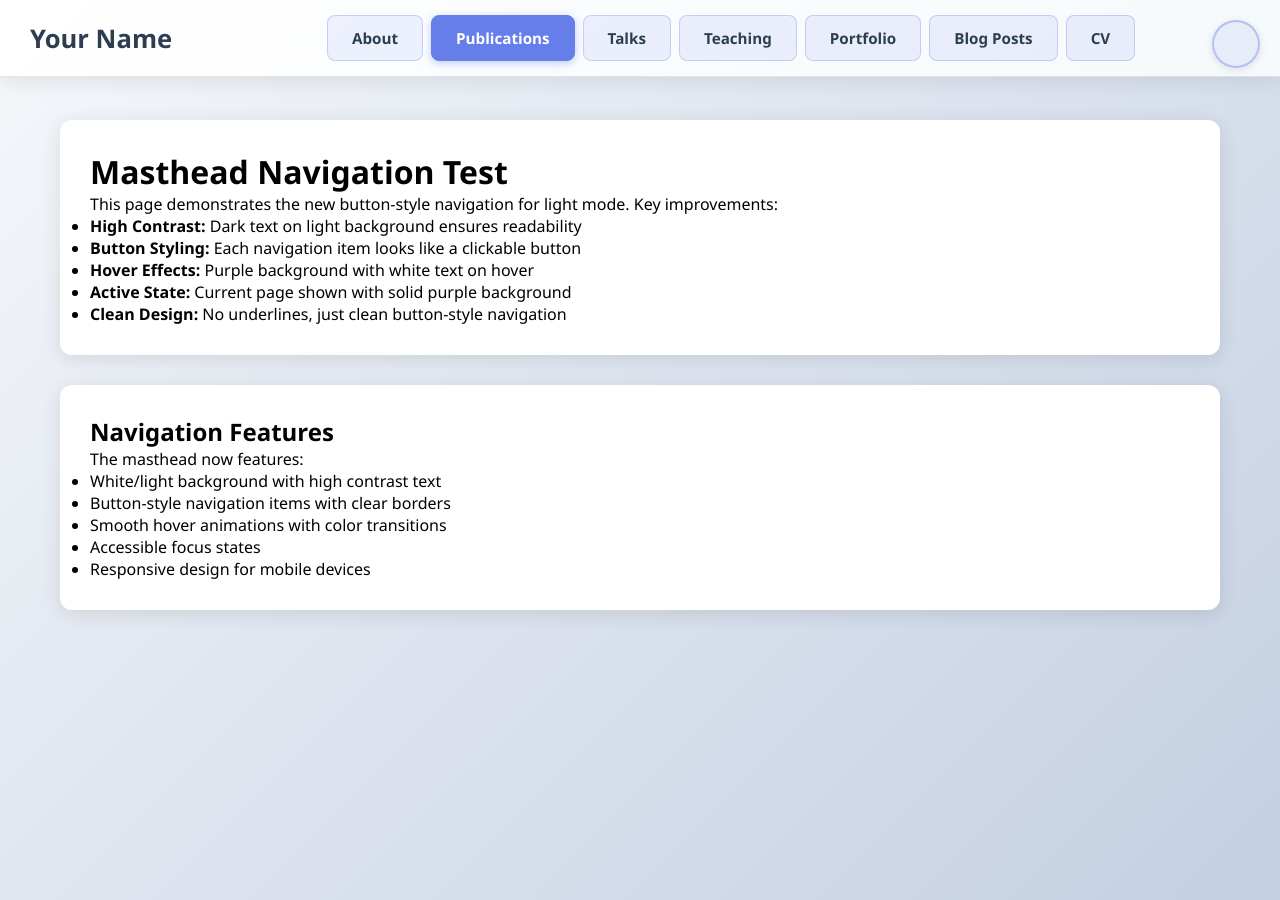
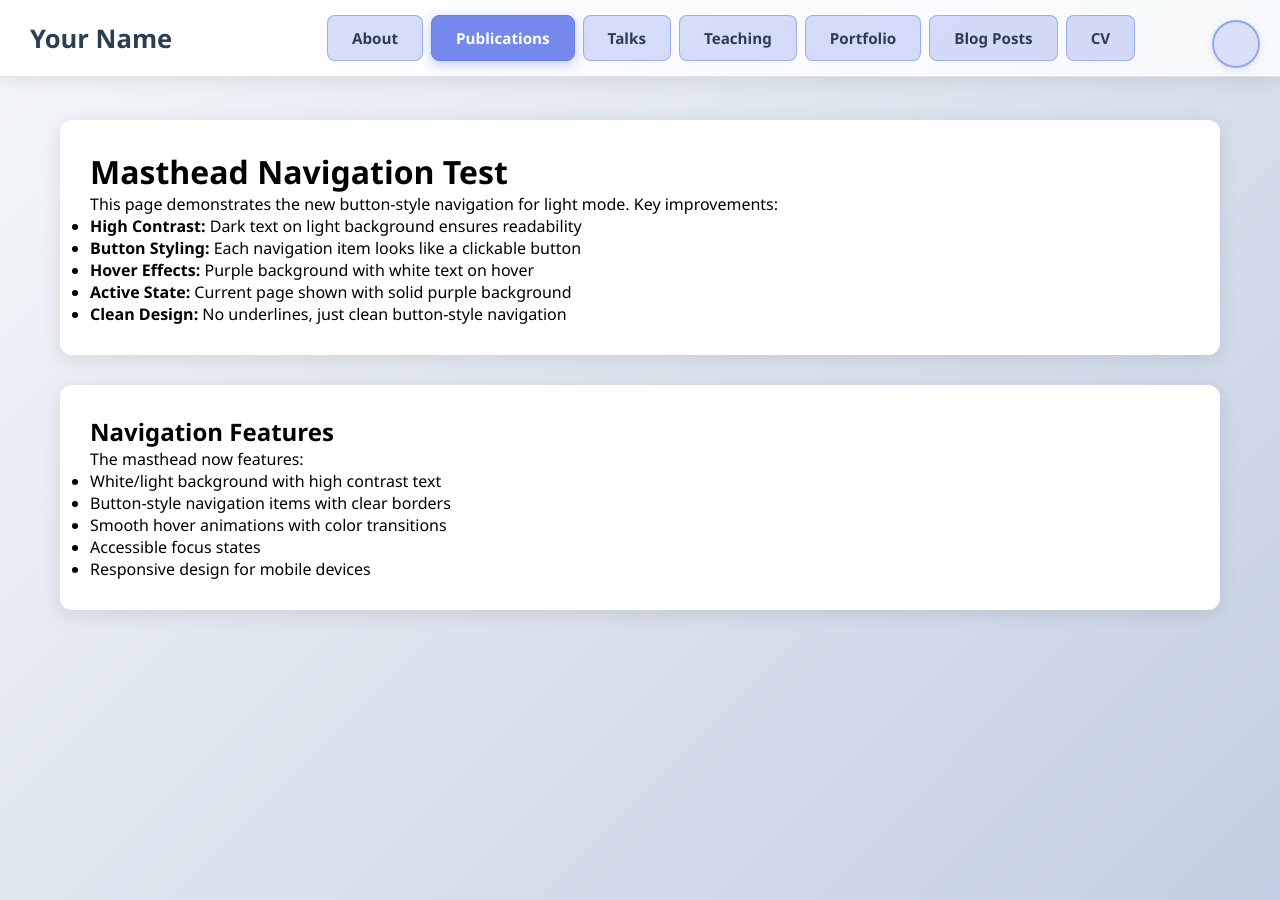
Before and after one commit to sahil-datascience/sahil-datascience.github.io, a Jekyll site: the page test-masthead.html, which Jekyll copies as it is, in a window 1280 px wide. Built offline with Jekyll 4.4.1, drawn with Linux system fonts in a browser that asks for light colours.

Commit message:
Mast HEad

```diff
--- a/_sass/layout/_masthead-modern.scss
+++ b/_sass/layout/_masthead-modern.scss
@@ -105,8 +105,8 @@
                 font-size: 0.95rem;
                 transition: all 0.3s ease;
                 position: relative;
-                background: rgba(255, 255, 255, 0.1) !important;
-                border: 1px solid rgba(255, 255, 255, 0.2) !important;
+                background: rgba(255, 255, 255, 0.15) !important; /* More visible button background */
+                border: 1px solid rgba(255, 255, 255, 0.3) !important;
                 border-radius: 8px !important;
                 text-shadow: 0 2px 4px rgba(0, 0, 0, 0.3);
                 letter-spacing: 0.5px;
@@ -117,8 +117,8 @@
 
                 &:hover {
                     color: white !important;
-                    background: rgba(255, 255, 255, 0.25) !important;
-                    border-color: rgba(255, 255, 255, 0.4) !important;
+                    background: rgba(255, 255, 255, 0.35) !important;
+                    border-color: rgba(255, 255, 255, 0.5) !important;
                     transform: translateY(-2px) !important;
                     box-shadow: 0 4px 15px rgba(0, 0, 0, 0.2) !important;
                 }
@@ -749,8 +749,8 @@ html:not([data-theme="dark"]) {
         /* Dark text for better readability on light background */
         color: #2c3e50 !important;
         text-shadow: none !important; /* Remove text shadow for clean look */
-        background: rgba(102, 126, 234, 0.1) !important; /* Light button background */
-        border: 1px solid rgba(102, 126, 234, 0.3) !important;
+        background: rgba(102, 126, 234, 0.25) !important; /* More visible button background */
+        border: 1px solid rgba(102, 126, 234, 0.5) !important;
         border-radius: 8px !important;
         font-weight: 600 !important;
         transition: all 0.3s ease !important;
@@ -786,9 +786,9 @@ html:not([data-theme="dark"]) {
     .greedy-nav .visible-links .masthead__menu-item.current-page a,
     .greedy-nav .visible-links .masthead__menu-item a.current {
         color: white !important;
-        background: rgba(102, 126, 234, 1) !important; /* Solid background for active */
+        background: rgba(102, 126, 234, 0.9) !important; /* More visible active background */
         border-color: rgba(102, 126, 234, 1) !important;
-        box-shadow: 0 2px 8px rgba(102, 126, 234, 0.4) !important;
+        box-shadow: 0 3px 12px rgba(102, 126, 234, 0.4) !important;
 
         &::after {
             display: none !important;
@@ -813,8 +813,8 @@ html:not([data-theme="dark"]) {
 
     /* Light mode theme toggle styling */
     .masthead__theme-toggle #theme-toggle {
-        background: rgba(102, 126, 234, 0.1) !important;
-        border: 2px solid rgba(102, 126, 234, 0.4) !important;
+        background: rgba(102, 126, 234, 0.2) !important;
+        border: 2px solid rgba(102, 126, 234, 0.6) !important;
         color: rgba(102, 126, 234, 0.9) !important;
         box-shadow: 0 2px 8px rgba(0, 0, 0, 0.1) !important;
 
--- a/test-masthead.html
+++ b/test-masthead.html
@@ -80,8 +80,8 @@
             font-weight: 600;
             font-size: 0.95rem;
             transition: all 0.3s ease;
-            background: rgba(102, 126, 234, 0.1) !important;
-            border: 1px solid rgba(102, 126, 234, 0.3) !important;
+            background: rgba(102, 126, 234, 0.25) !important;
+            border: 1px solid rgba(102, 126, 234, 0.5) !important;
             border-radius: 8px;
             display: block;
         }
@@ -96,9 +96,9 @@
 
         .masthead__menu-item.current a {
             color: white !important;
-            background: rgba(102, 126, 234, 1) !important;
+            background: rgba(102, 126, 234, 0.9) !important;
             border-color: rgba(102, 126, 234, 1) !important;
-            box-shadow: 0 2px 8px rgba(102, 126, 234, 0.4);
+            box-shadow: 0 3px 12px rgba(102, 126, 234, 0.4);
         }
 
         /* Theme toggle */
@@ -110,8 +110,8 @@
         }
 
         #theme-toggle {
-            background: rgba(102, 126, 234, 0.1);
-            border: 2px solid rgba(102, 126, 234, 0.4);
+            background: rgba(102, 126, 234, 0.2);
+            border: 2px solid rgba(102, 126, 234, 0.6);
             color: rgba(102, 126, 234, 0.9);
             cursor: pointer;
             padding: 0;
```
